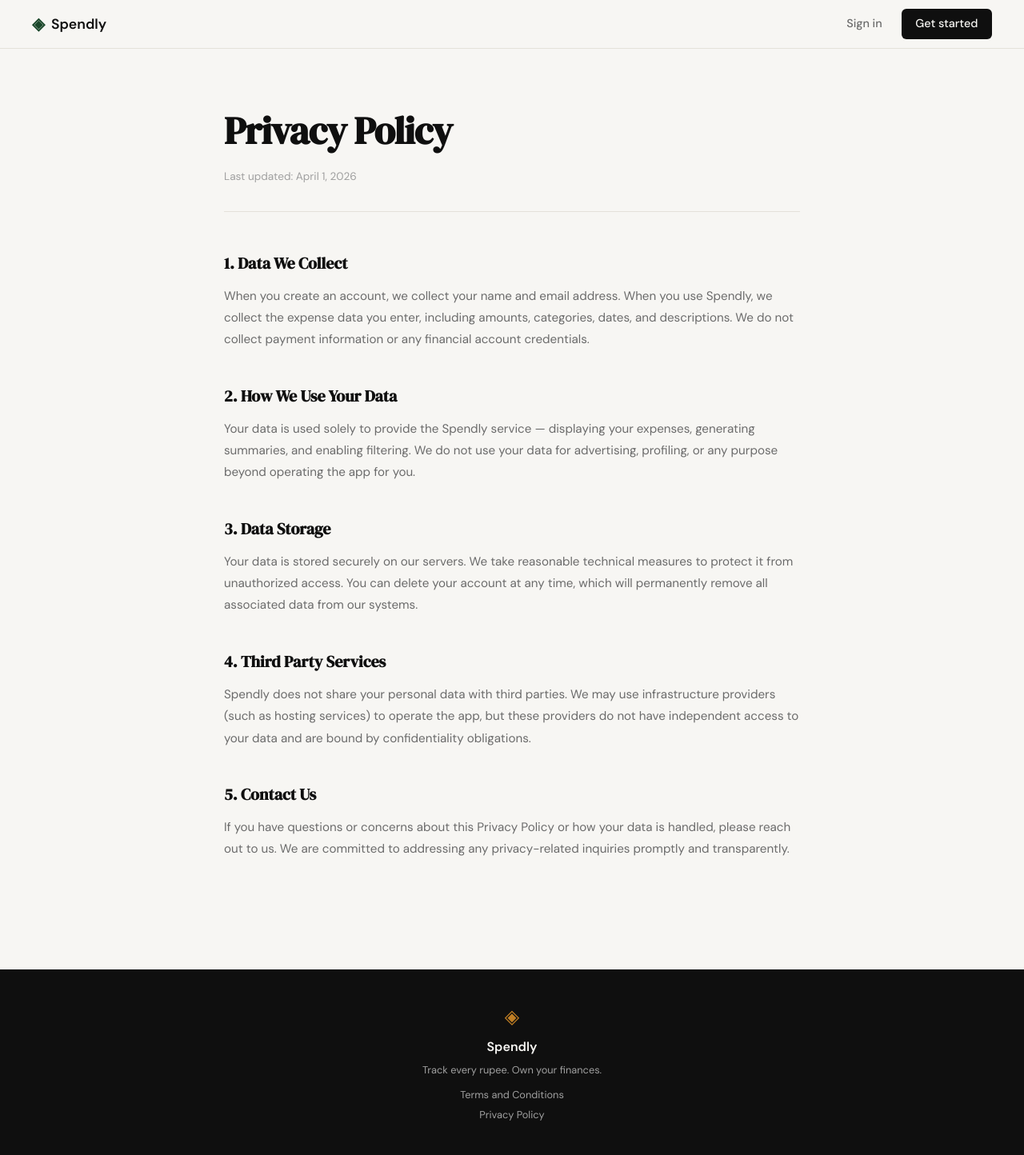
After one commit to ajinkyaabhang/spendy, a Flask app: page /privacy in a window 1280 px wide. The commit adds this page. Shown: the whole page at 80% size. Run offline with Flask 3, Linux system fonts and the light colour scheme.

Commit message:
landing: add privacy policy page and route

```diff
--- a/app.py
+++ b/app.py
@@ -25,6 +25,11 @@ def login():
 @app.route("/terms")
 def terms():
     return render_template("terms.html")
+
+
+@app.route("/privacy")
+def privacy():
+    return render_template("privacy.html")
 
 
 # ------------------------------------------------------------------ #
--- a/static/css/style.css
+++ b/static/css/style.css
@@ -507,6 +507,16 @@ a { color: inherit; text-decoration: none; }
     color: var(--ink-faint);
 }
 
+.footer-links {
+    display: flex;
+    flex-direction: column;
+    align-items: center;
+    gap: 0.25rem;
+    margin-top: 0.25rem;
+    font-size: 0.8rem;
+    color: var(--ink-faint);
+}
+
 /* ------------------------------------------------------------------ */
 /* Legal pages (Terms, Privacy)                                        */
 /* ------------------------------------------------------------------ */
--- a/templates/base.html
+++ b/templates/base.html
@@ -36,7 +36,7 @@
             <p class="footer-copy">Track every rupee. Own your finances.</p>
             <div class="footer-links">
                 <a href="/terms">Terms and Conditions</a>
-                <a href="#">Privacy Policy</a>
+                <a href="/privacy">Privacy Policy</a>
             </div>
         </div>
     </footer>
--- /dev/null
+++ b/templates/privacy.html
@@ -0,0 +1,39 @@
+{% extends "base.html" %}
+
+{% block title %}Privacy Policy — Spendly{% endblock %}
+
+{% block content %}
+
+<section class="legal-page">
+    <div class="legal-inner">
+        <h1 class="legal-title">Privacy Policy</h1>
+        <p class="legal-meta">Last updated: April 1, 2026</p>
+
+        <div class="legal-section">
+            <h2>1. Data We Collect</h2>
+            <p>When you create an account, we collect your name and email address. When you use Spendly, we collect the expense data you enter, including amounts, categories, dates, and descriptions. We do not collect payment information or any financial account credentials.</p>
+        </div>
+
+        <div class="legal-section">
+            <h2>2. How We Use Your Data</h2>
+            <p>Your data is used solely to provide the Spendly service — displaying your expenses, generating summaries, and enabling filtering. We do not use your data for advertising, profiling, or any purpose beyond operating the app for you.</p>
+        </div>
+
+        <div class="legal-section">
+            <h2>3. Data Storage</h2>
+            <p>Your data is stored securely on our servers. We take reasonable technical measures to protect it from unauthorized access. You can delete your account at any time, which will permanently remove all associated data from our systems.</p>
+        </div>
+
+        <div class="legal-section">
+            <h2>4. Third Party Services</h2>
+            <p>Spendly does not share your personal data with third parties. We may use infrastructure providers (such as hosting services) to operate the app, but these providers do not have independent access to your data and are bound by confidentiality obligations.</p>
+        </div>
+
+        <div class="legal-section">
+            <h2>5. Contact Us</h2>
+            <p>If you have questions or concerns about this Privacy Policy or how your data is handled, please reach out to us. We are committed to addressing any privacy-related inquiries promptly and transparently.</p>
+        </div>
+    </div>
+</section>
+
+{% endblock %}
```
